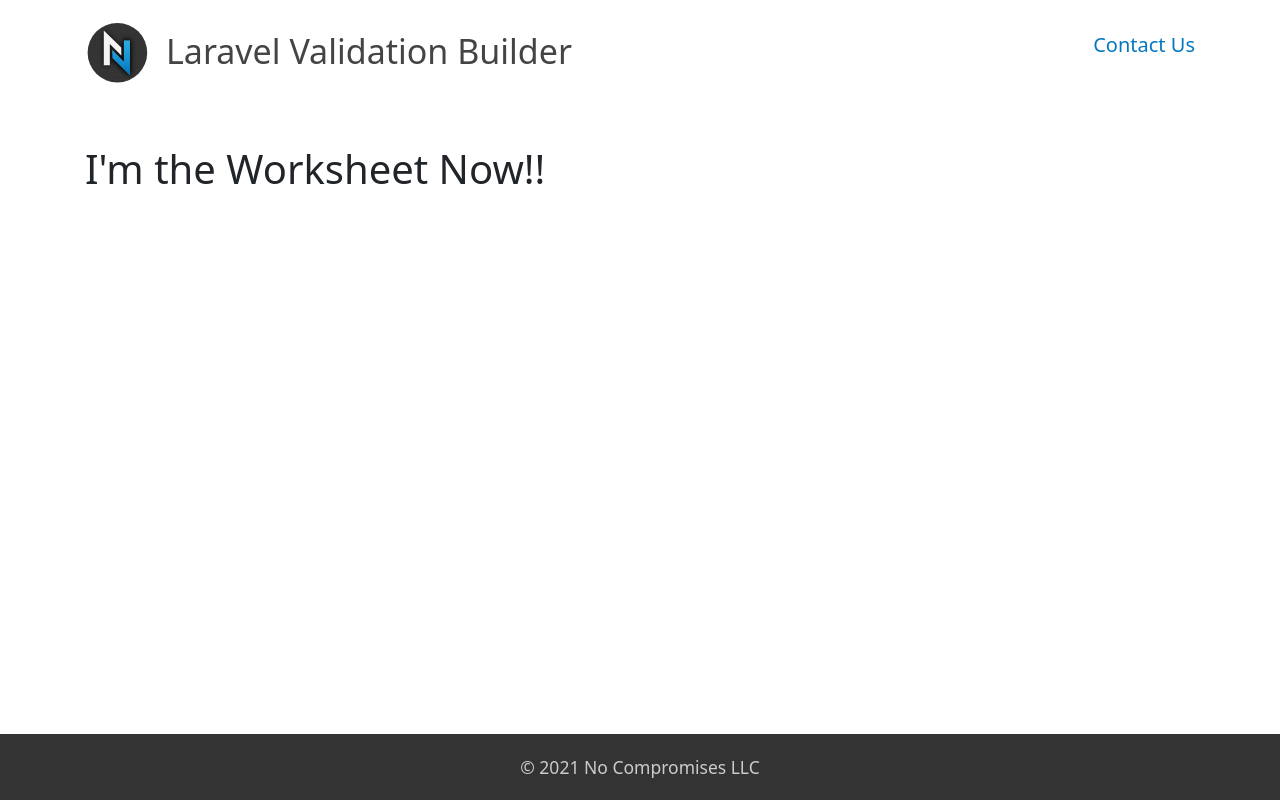
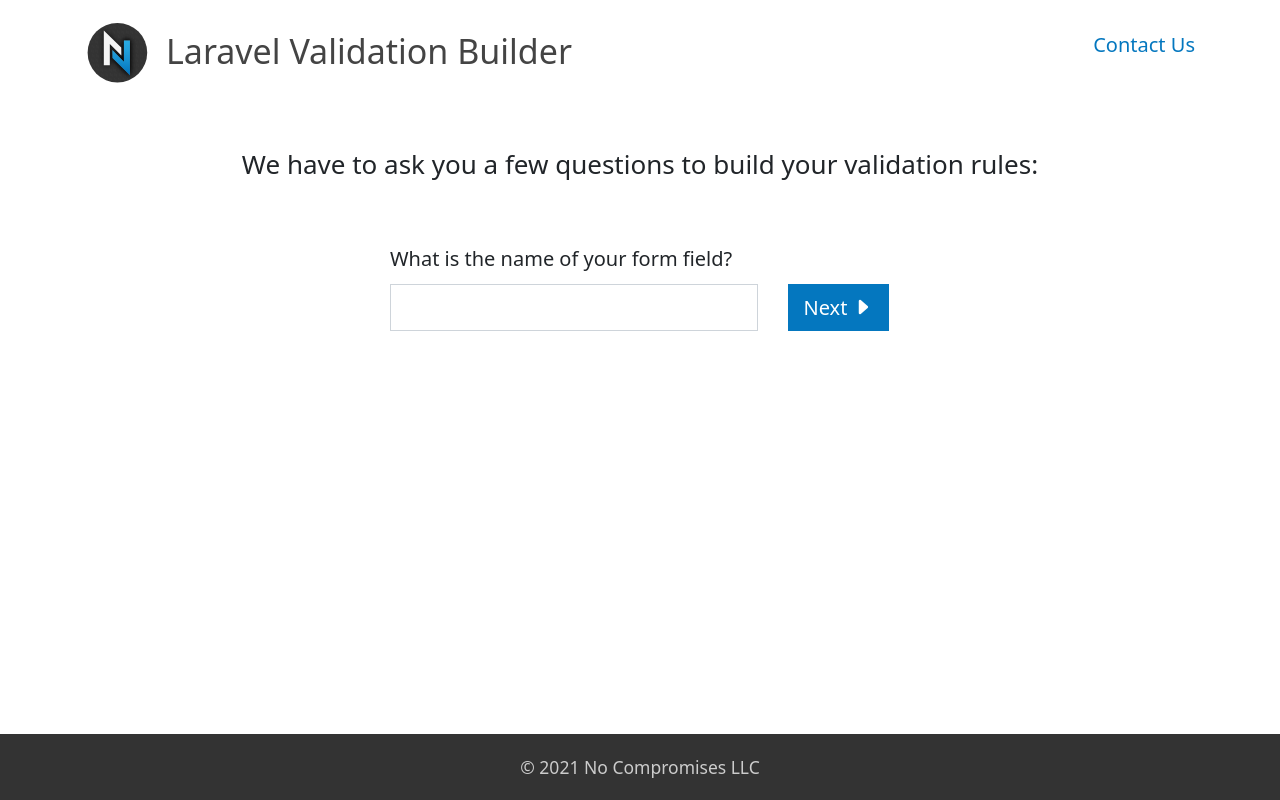
Before and after one commit to NoCompromises/masteringlaravel.io, a Vue app: page /worksheet in a window 1280 px wide. Built offline with nearby package versions, Linux system fonts and the light colour scheme.

Commit message:
banish single word views

```diff
--- a/src/router/index.js
+++ b/src/router/index.js
@@ -1,18 +1,18 @@
 import { createRouter, createWebHistory } from "vue-router";
-import Home from "../views/Home.vue";
-import Worksheet from "../views/Worksheet.vue";
+import ValidationHome from "../views/ValidationHome.vue";
+import ValidationWorksheet from "../views/ValidationWorksheet.vue";
 import NotFound from "../views/NotFound.vue";
 
 const routes = [
   {
     path: "/",
-    name: "Home",
-    component: Home,
+    name: "ValidationHome",
+    component: ValidationHome,
   },
   {
     path: "/worksheet",
-    name: "Worksheet",
-    component: Worksheet,
+    name: "ValidationWorksheet",
+    component: ValidationWorksheet,
   },
   {
     path: "/:pathMatch(.*)*",
--- a/src/views/Home.vue
+++ b/src/views/ValidationHome.vue
@@ -53,7 +53,7 @@ import EmailSignUp from "@/components/EmailSignUp.vue";
 import SiteFooter from "@/components/SiteFooter.vue";
 
 export default {
-  name: "Home",
+  name: "ValidationHome",
   components: {
     SiteHeader,
     EmailSignUp,
--- /dev/null
+++ b/src/views/ValidationWorksheet.vue
@@ -0,0 +1,48 @@
+<template>
+  <site-header />
+
+  <main>
+    <main class="container start">
+      <section class="mb-3">
+        <p id="question">
+          We have to ask you a few questions to build your validation rules:
+        </p>
+        <form class="mt-3 mt-md-5" id="vue-does-this-better">
+          <div class="row">
+            <div class="col-12">
+              <label for="fieldName" class="form-label">
+                What is the name of your form field?
+              </label>
+            </div>
+          </div>
+          <div class="row">
+            <div class="col-12 col-sm-9 mb-3 mb-sm-0">
+              <input type="text" class="form-control" id="fieldName" required />
+            </div>
+            <div class="col-12 col-sm-3">
+              <button type="submit" class="btn btn-primary">
+                Next
+                <i class="bi bi-caret-right-fill"></i>
+              </button>
+            </div>
+          </div>
+        </form>
+      </section>
+    </main>
+  </main>
+
+  <site-footer />
+</template>
+
+<script>
+import SiteHeader from "@/components/SiteHeader.vue";
+import SiteFooter from "@/components/SiteFooter.vue";
+
+export default {
+  name: "ValidationWorksheet",
+  components: {
+    SiteHeader,
+    SiteFooter,
+  },
+};
+</script>
--- a/src/views/Worksheet.vue
+++ /dev/null
@@ -1,28 +0,0 @@
-<template>
-  <site-header />
-
-  <main>
-    <section class="mb-5">
-      <div class="container">
-        <div class="col-12 col-md-6">
-          <h2 class="mb-4">I'm the Worksheet Now!!</h2>
-        </div>
-      </div>
-    </section>
-  </main>
-
-  <site-footer />
-</template>
-
-<script>
-import SiteHeader from "@/components/SiteHeader.vue";
-import SiteFooter from "@/components/SiteFooter.vue";
-
-export default {
-  name: "Worksheet",
-  components: {
-    SiteHeader,
-    SiteFooter,
-  },
-};
-</script>
```
